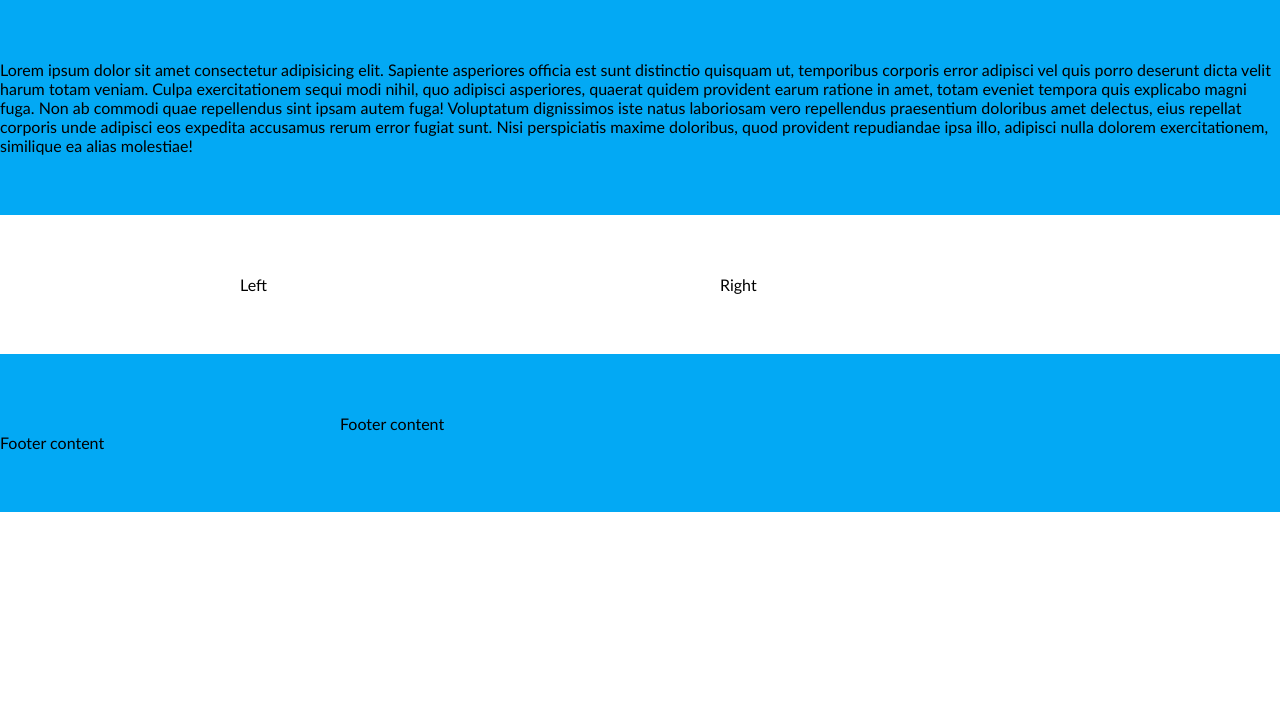
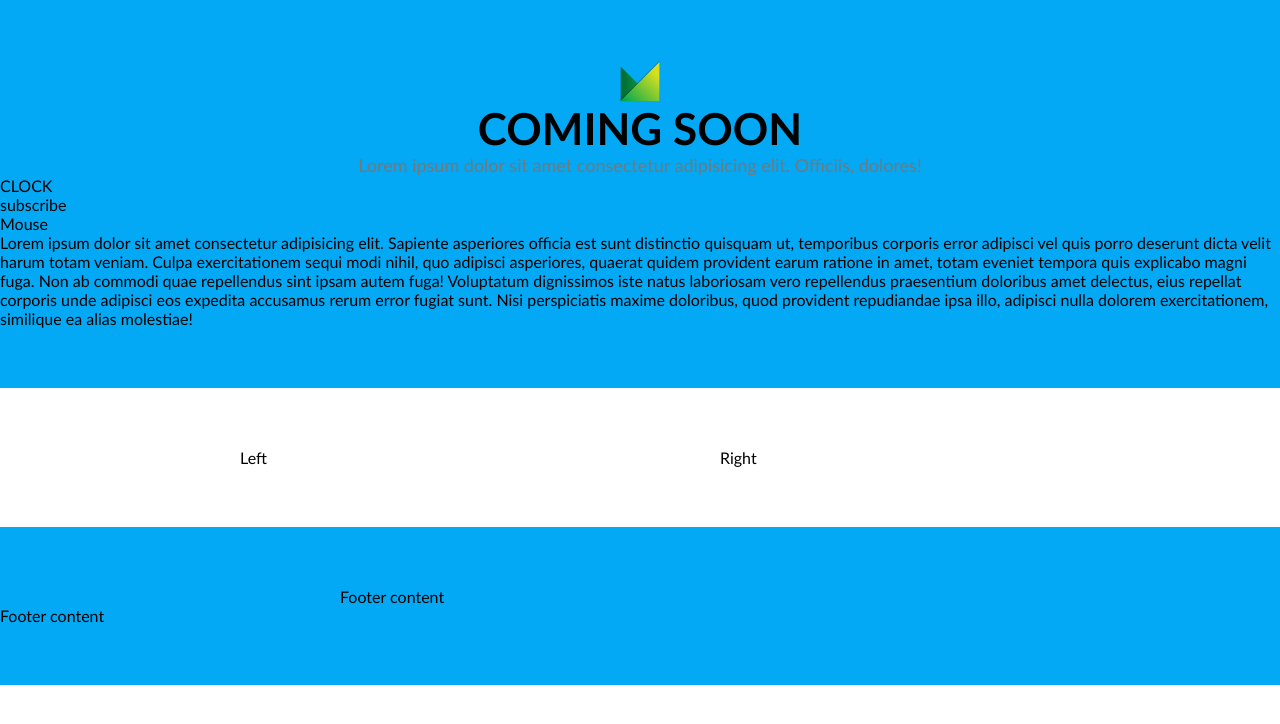
Before and after one commit to ntelio96/6-projektas-coming-soon, a website: page index.html in a window 1280 px wide. Drawn offline with Linux system fonts and the light colour scheme.

Commit message:
structure in-place

```diff
--- a/CSS/pages/home.css
+++ b/CSS/pages/home.css
@@ -14,6 +14,21 @@ eg. bootstrap*/
 @import '../components/form.css';
 @import '../components/mouse.css';
 @import '../components/progress.bar.css';
+
+.logo {
+    display: inline-block;
+}
+.main-title {
+    font-size: 44px;
+    text-transform: uppercase;
+}
+.main-description {
+    color: #777;
+    font-size: 18px;
+}
+.hero > .row-short {
+    text-align: center;
+}
 
 /* custom style bellow this comment, for this page */
 
--- a/index.html
+++ b/index.html
@@ -8,7 +8,21 @@
     <link rel="stylesheet" href="./CSS/pages/home.css">
 </head>
 <body>
-    <section class="container bg-primary">
+    <section class="container bg-primary hero">
+        <div class="row-short">
+            <img class="logo" src="./img/icon-logo.png" alt="Logo">
+            <h1 class="main-title">coming soon</h1>
+            <p class="main-description">Lorem ipsum dolor sit amet consectetur adipisicing elit. Officiis, dolores!</p>
+            </div>
+            <div class="clock">
+                CLOCK
+            </div>
+            <div class="form">
+                subscribe
+            </div>
+            <div class="mouse">
+                Mouse
+            </div>
         <div class="">
         Lorem ipsum dolor sit amet consectetur adipisicing elit. Sapiente asperiores officia est sunt distinctio quisquam ut, temporibus corporis error adipisci vel quis porro deserunt dicta velit harum totam veniam. Culpa exercitationem sequi modi nihil, quo adipisci asperiores, quaerat quidem provident earum ratione in amet, totam eveniet tempora quis explicabo magni fuga. Non ab commodi quae repellendus sint ipsam autem fuga! Voluptatum dignissimos iste natus laboriosam vero repellendus praesentium doloribus amet delectus, eius repellat corporis unde adipisci eos expedita accusamus rerum error fugiat sunt. Nisi perspiciatis maxime doloribus, quod provident repudiandae ipsa illo, adipisci nulla dolorem exercitationem, similique ea alias molestiae!
         </div>
```
